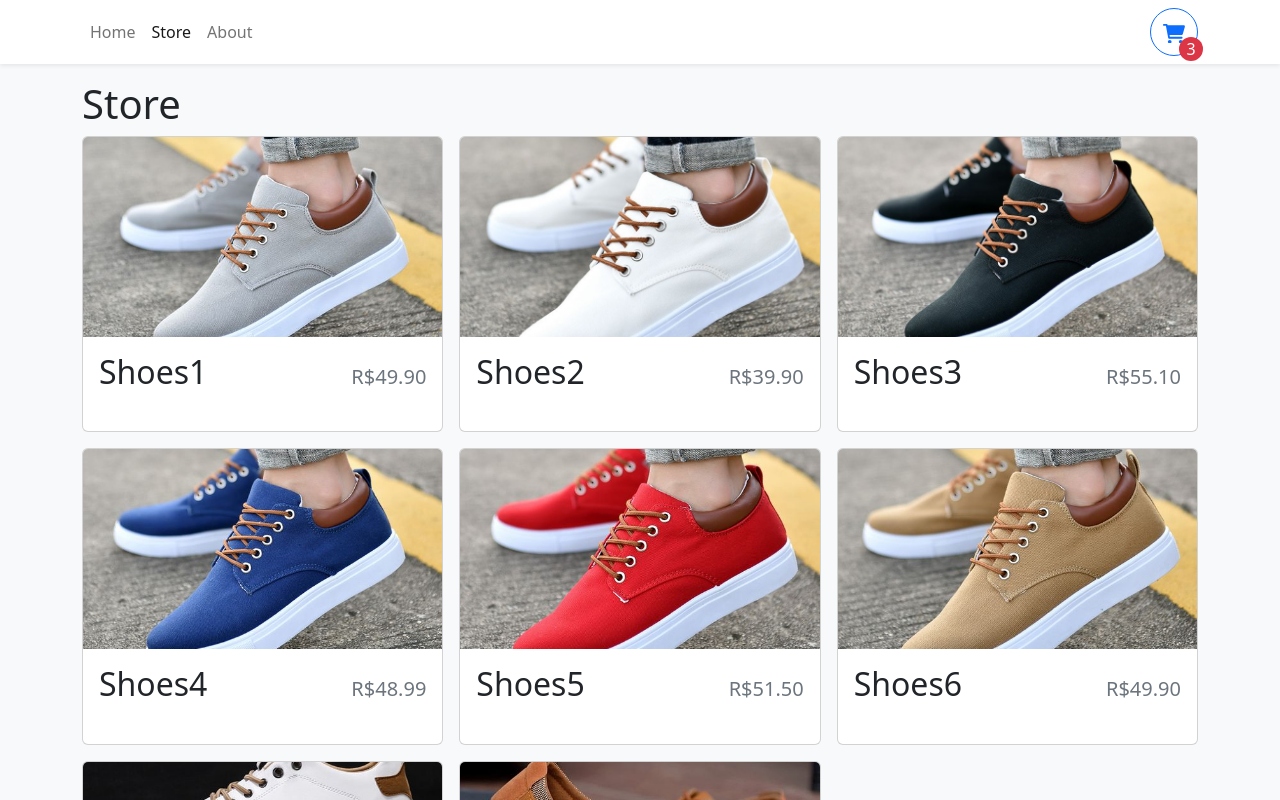
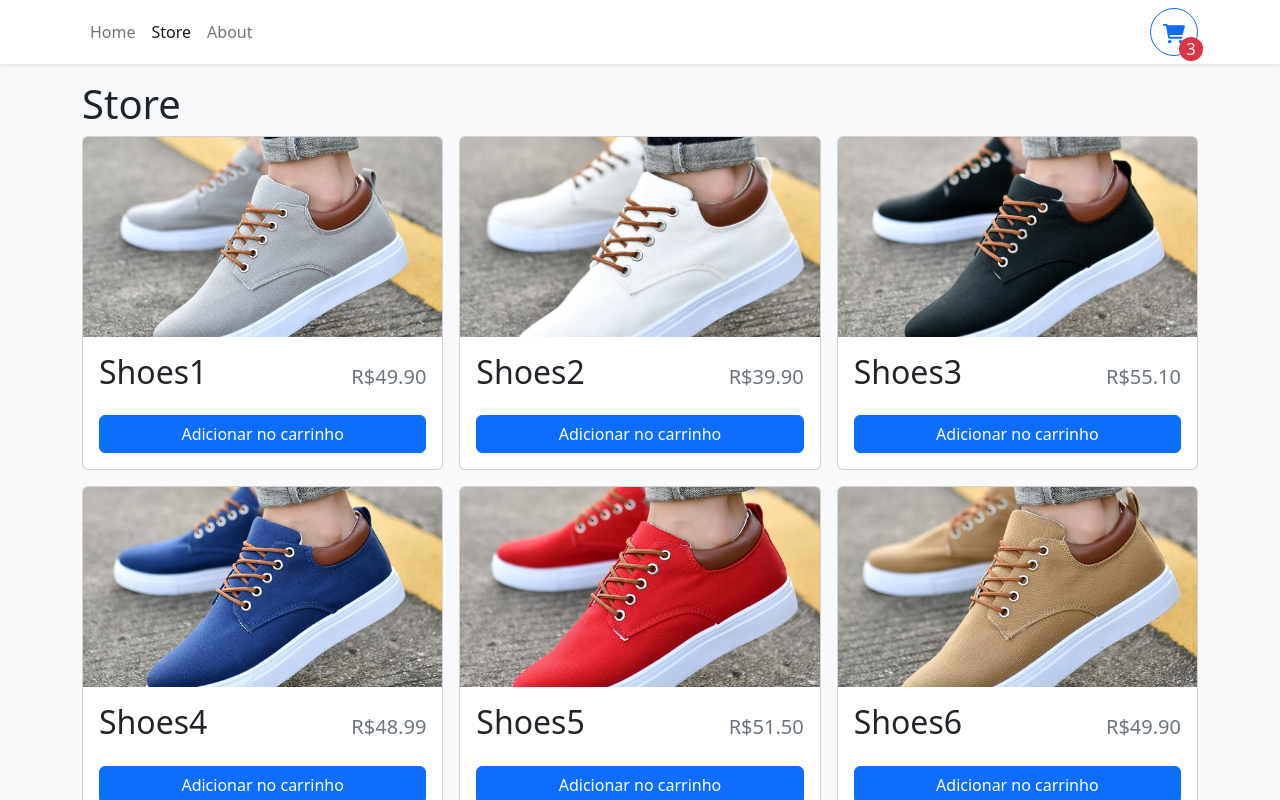
Before and after one commit to chrystianraony/carrinho-de-compras-react, a React (Vite) app: page /store in a window 1280 px wide. Shown: the top 800 px of the page. Built offline with nearby package versions, Linux system fonts and the light colour scheme.

Commit message:
criado component storeItem e criando context

```diff
--- a/src/components/StoreItem.tsx
+++ b/src/components/StoreItem.tsx
@@ -1,4 +1,4 @@
-import { Card } from "react-bootstrap";
+import { Button, Card } from "react-bootstrap";
 import { formatCurrency } from "../util/formatCurrency";
 
 type StoreItemProps = {
@@ -9,8 +9,10 @@ type StoreItemProps = {
 };
 
 export function StoreItem({ id, name, price, imgUrl }: StoreItemProps) {
+  const quantity = 0
+
   return (
-    <Card>
+    <Card className="h-100">
       <Card.Img
         variant="top"
         src={imgUrl}
@@ -22,9 +24,30 @@ export function StoreItem({ id, name, price, imgUrl }: StoreItemProps) {
           <span className="fs-2">{name}</span>
           <span className="ms-2 text-muted">{formatCurrency(price)}</span>
         </Card.Title>
+        <div className="mt-auto">
+          {quantity === 0 ? (
+            <Button className="w-100">Adicionar no carrinho</Button>
+          ) : (
+            <div
+              className="d-flex align-items-center flex-column"
+              style={{ gap: ".5rem" }}
+            >
+              <div
+                className="d-flex align-items-center justify-content-center"
+                style={{ gap: ".5rem" }}
+              >
+                  ITEM NO CARRINHO
+                <Button variant="outline-warning">-</Button>
+                <div>
+                  <span className="fs-3">{quantity}</span>
+                </div>
+                <Button variant="outline-success">+</Button>
+              </div>
+              <Button variant="outline-danger" size="sm">Remover Item</Button>
+            </div>
+          )}
+        </div>
       </Card.Body>
     </Card>
-
-  )
-
+  );
 }
```
Also changed, not shown: src/context/ShoppingCartContext.tsx (added, +9 -0 lines).
